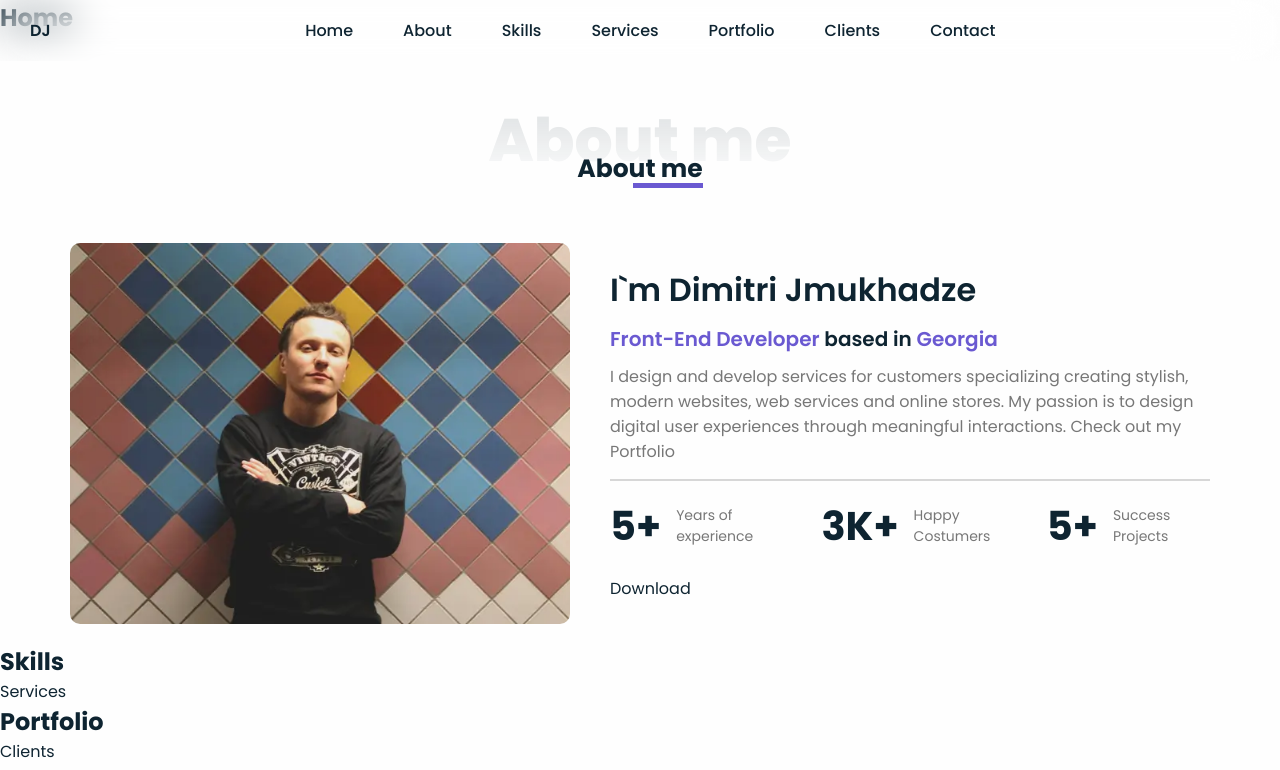
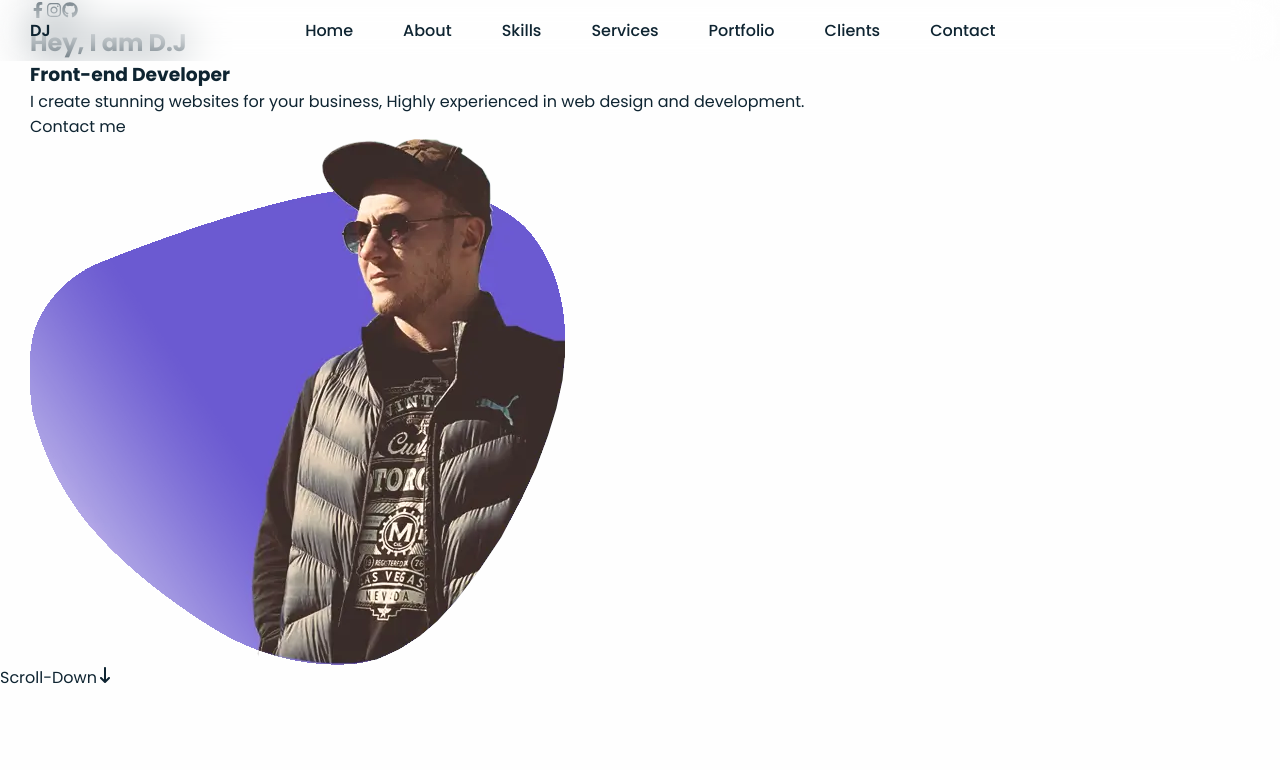
Before and after one commit to iScreAmn/react-portfolio, a React (Vite) app: page / in a window 1280 px wide. Shown: the top 770 px of the page. Built offline with nearby package versions, Linux system fonts and the light colour scheme.

Commit message:
Add Home section and fixed react-icons

```diff
--- a/src/components/home/Home.jsx
+++ b/src/components/home/Home.jsx
@@ -1,10 +1,43 @@
-import "./Home"
+import "./Home.css"
+import { mainImg } from "../../assets/images"
+import { FaFacebookF } from "react-icons/fa";
+import { FaInstagram } from "react-icons/fa";
+import { FaGithub } from "react-icons/fa";
+import { FaArrowDownLong } from "react-icons/fa6";
+
 
 const Home = () => {
   return (
-    <div className="home">
-      <h2>Home</h2>
-    </div>
+    <section className="home" id="home">
+        <div className="container home__wrapper">
+            <div className="media-icons">
+                <a href="https://www.facebook.com/jmukhadze.dimitri/" target="_blank">
+                    <FaFacebookF/>
+                </a>
+                <a href="https://www.instagram.com/d.jmukhadze/" target="_blank">
+                    <FaInstagram/>
+                </a>
+                <a href="https://github.com/iScreAmn/" target="_blank">
+                    <FaGithub/>
+                </a>
+            </div>
+            <div className="home-info">
+                <h1>Hey, I am D.J</h1>
+                <h3>Front-end Developer</h3>
+                <p>I create stunning websites for your business, Highly experienced in web design and development.</p>
+                <a href="#" className="home-info-link inner-info-link">
+                    Contact me
+                    <i className="fa-regular fa-circle-right"></i>
+                </a>
+            </div>
+            <div className="home-img">
+                <img src={mainImg} alt="Profile Photo"/>
+            </div>
+        </div>
+        <a href="#about" className="scroll-down">Scroll-Down
+          <FaArrowDownLong className="arrow-icon"/>
+        </a>
+    </section>
   )
 }
 
```
